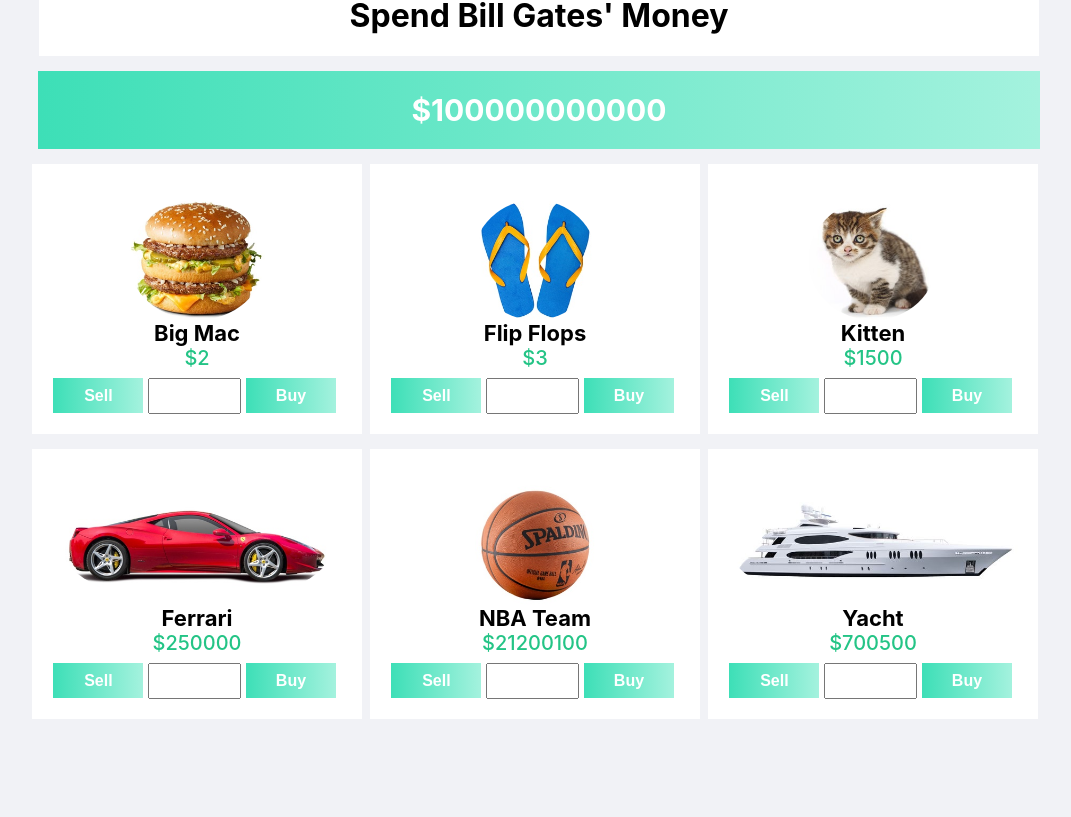
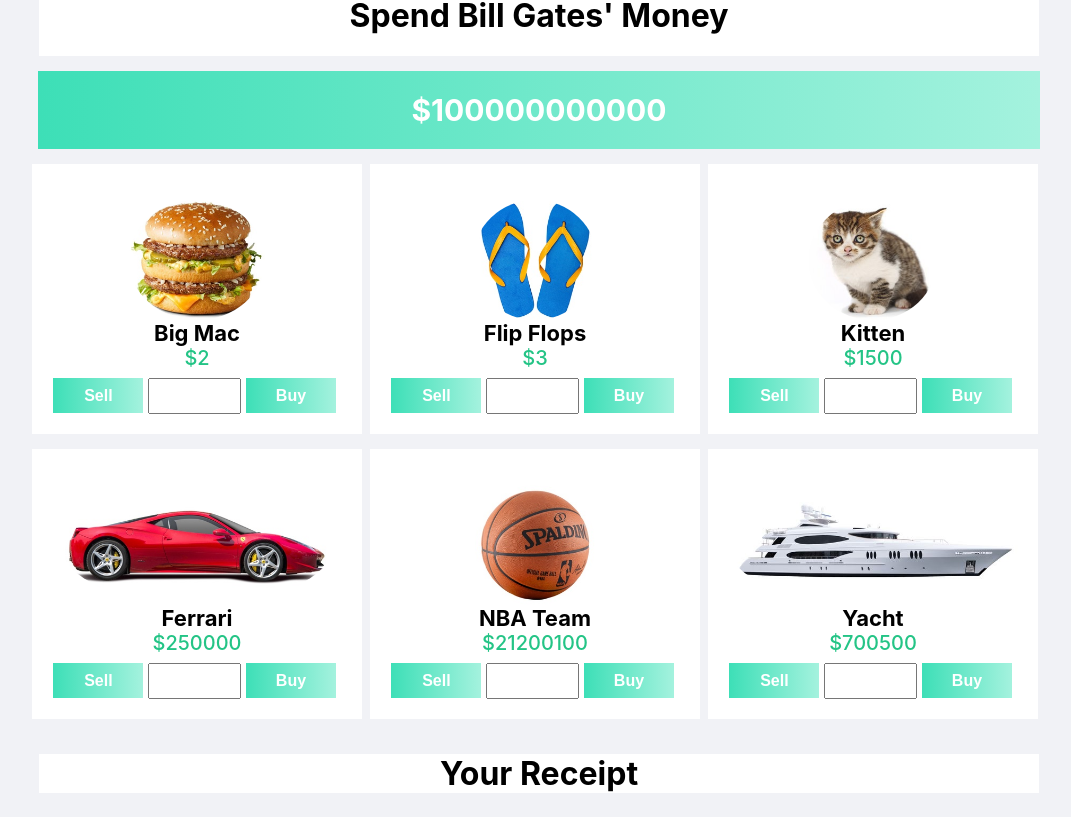
Before and after one commit to Eda-Inal/spend-money-app, a React (Create React App) app: page / in a window 1280 px wide. Shown: the part 228-1045 px from the top of the page, without its empty margins (101-1172 px from the left). Before the commit the page ends 986 px from the top, so only its background shows below. Built offline with nearby package versions, Linux system fonts and the light colour scheme.

Commit message:
add recipe

```diff
--- a/src/components/Main/Main.jsx
+++ b/src/components/Main/Main.jsx
@@ -3,6 +3,7 @@ import "./styles.css"
 import Price from '../Price';
 import Page from '../Page';
 import Header from '../Header';
+import Recipe from '../Recipe';
 
 function Main() {
   return (
@@ -12,7 +13,7 @@ function Main() {
       <div>
         <Page />
       </div>
-
+<Recipe/>
     </div>
   )
 }
--- /dev/null
+++ b/src/components/Recipe/index.jsx
@@ -0,0 +1,29 @@
+
+
+import React from 'react';
+import { useSelector } from 'react-redux';
+import "./styles.css"
+
+function Recipe() {
+  const items = useSelector(state => state.products.items);
+
+  return (
+    <div className='recipe-container'>
+      <h1>Your Receipt</h1>
+      {items.map((item) =>
+        item.click > 0 && (
+
+          <div key={item.id} className='recipe-box'>
+            <div>{item.name}</div>
+            <div>X{item.click}</div>
+            <div>{item.amount}</div>
+
+          </div>
+
+        )
+      )}
+    </div>
+  );
+}
+
+export default Recipe;
--- /dev/null
+++ b/src/components/Recipe/styles.css
@@ -0,0 +1,17 @@
+.recipe-container{
+    width: 1000px;
+    background-color: white;
+    margin: auto;
+}
+.recipe-box {
+    width: 400px;
+    margin: auto;
+    font-size: 18px;
+    display: flex;
+
+
+    justify-content: space-between;
+
+    color: #333;
+    font-weight: 200px;
+  }
--- a/src/data/data.jsx
+++ b/src/data/data.jsx
@@ -12,41 +12,47 @@ import yacht from "./images/yacht.jpg";
         name : "Big Mac",
         price: 2,
         image:bigmac,
-        click:0
+        click:0,
+        amount:0
         },
         {
             id:2,
         name : "Flip Flops",
         price: 3,
         image:flipflop,
-        click:0
+        click:0,
+        amount:0
         },
         {
             id:3,
         name : "Kitten",
         price: 1500,
         image:kitten,
-        click:0
+        click:0,
+        amount:0
         },
         {
             id:4,
         name : "Ferrari",
         price: 250000,
         image:ferrari ,
-        click:0
+        click:0,
+        amount:0
         },
         ,{
             id:5,
         name : "NBA Team",
         price: 21200100,
         image:nba,
-        click:0
+        click:0,
+        amount:0
         },  ,{
             id:6,
         name : "Yacht",
         price: 700500 ,
         image:yacht,
-        click:0
+        click:0,
+        amount:0
         }
 
     ]
--- a/src/redux/productsSlice.jsx
+++ b/src/redux/productsSlice.jsx
@@ -14,6 +14,7 @@ buyBtn : (state,action) =>{
     const selectedItem = state.items.find((item) => item.id===id);
     if(selectedItem && state.price >= price){
         selectedItem.click +=1;
+        selectedItem.amount += price
         state.price -=price
     }
 
@@ -23,6 +24,7 @@ sellBtn : (state,action) => {
     const selectedItem = state.items.find((item) => item.id===id);
 if(selectedItem && selectedItem.click >0){
     state.price +=price;
+    selectedItem.amount -= price
     selectedItem.click -=1;
 }
 
```
